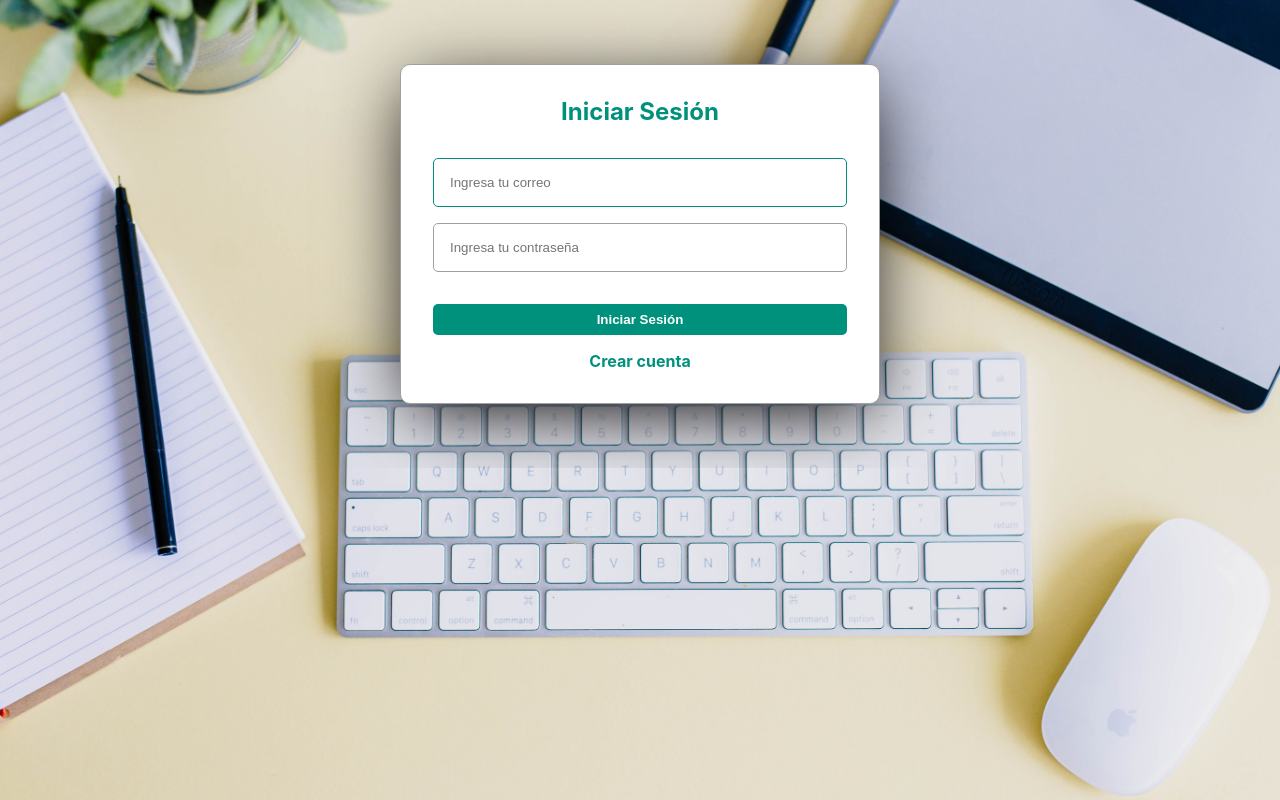
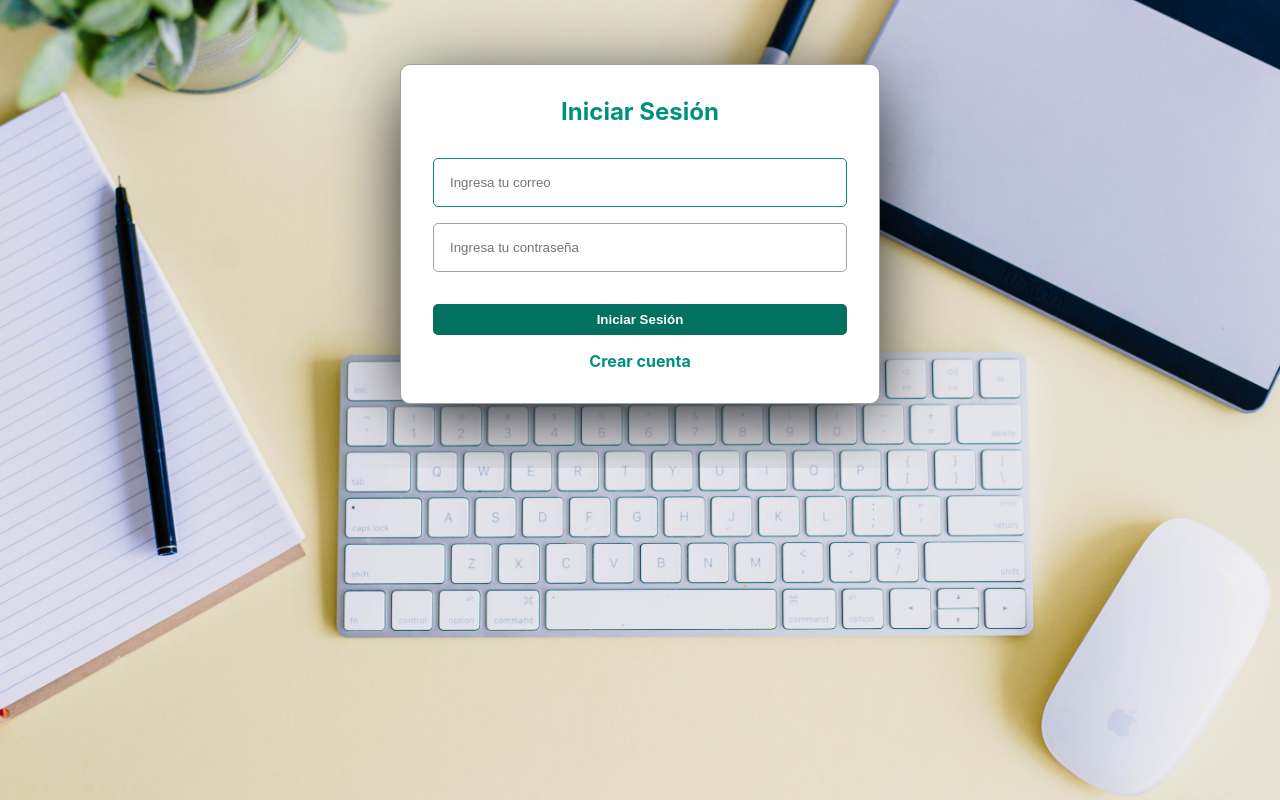
Before and after one commit to DiegoDuenez/web-blog-tolin, a React (Create React App) app: page /login in a window 1280 px wide. In both pictures the pointer is over the button "Iniciar Sesión". Built offline with nearby package versions, Linux system fonts and the light colour scheme.

Commit message:
add: Se agrego un hover al componente Button

```diff
--- a/src/app/components/Button/button.css
+++ b/src/app/components/Button/button.css
@@ -7,6 +7,7 @@
     padding: 0.5rem 1rem 0.5rem 1rem;
     font-weight: bold;
     color:black;
+    transition: 400ms;
 }
 
 .button--block{
@@ -18,3 +19,7 @@
     background-color: var(--verde);
     color: white;
 }
+
+.button--verde:hover{
+    background-color: var(--verde-200);
+}
--- a/src/app/global/global.css
+++ b/src/app/global/global.css
@@ -7,6 +7,9 @@
     --gris: #F6F5F5;
     --negro: #222831;
     --gris: rgb(160, 160, 160);
+
+    --verde-200: #047060;
+
 }
 
 
```
